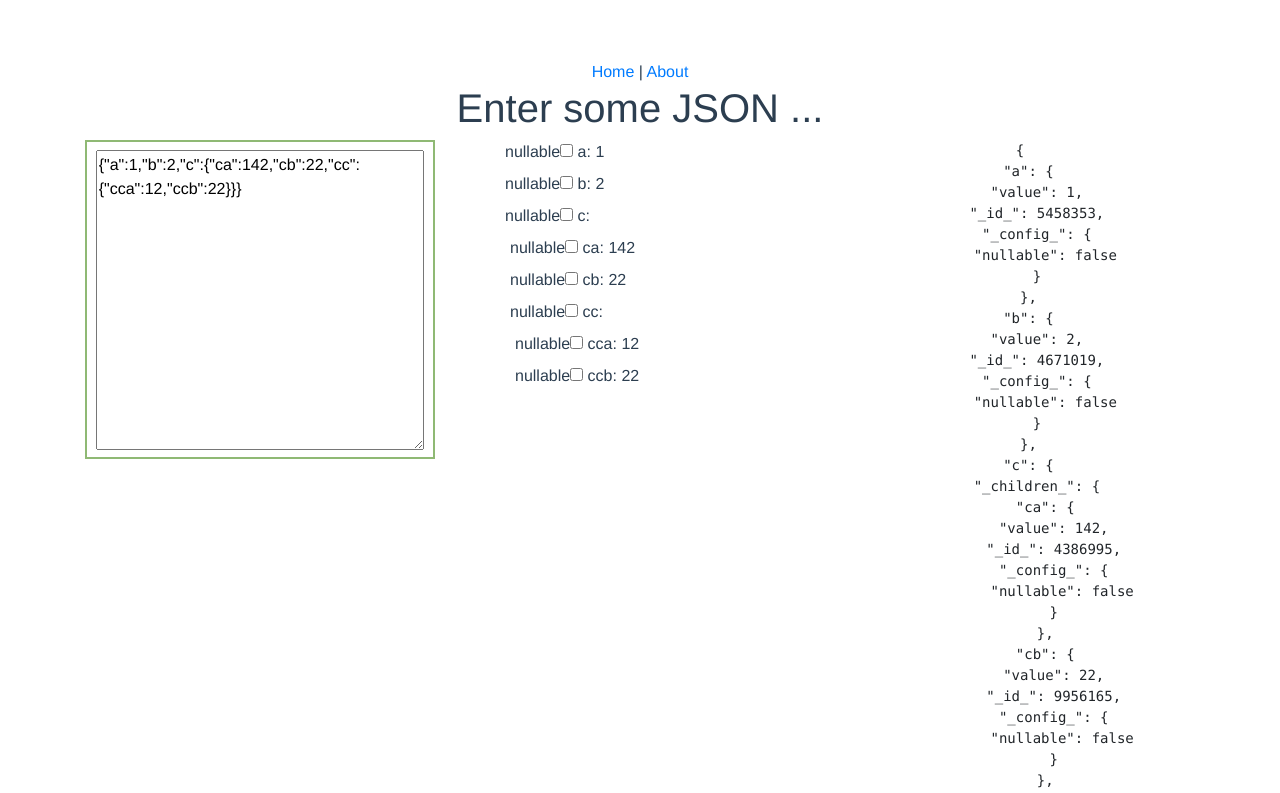
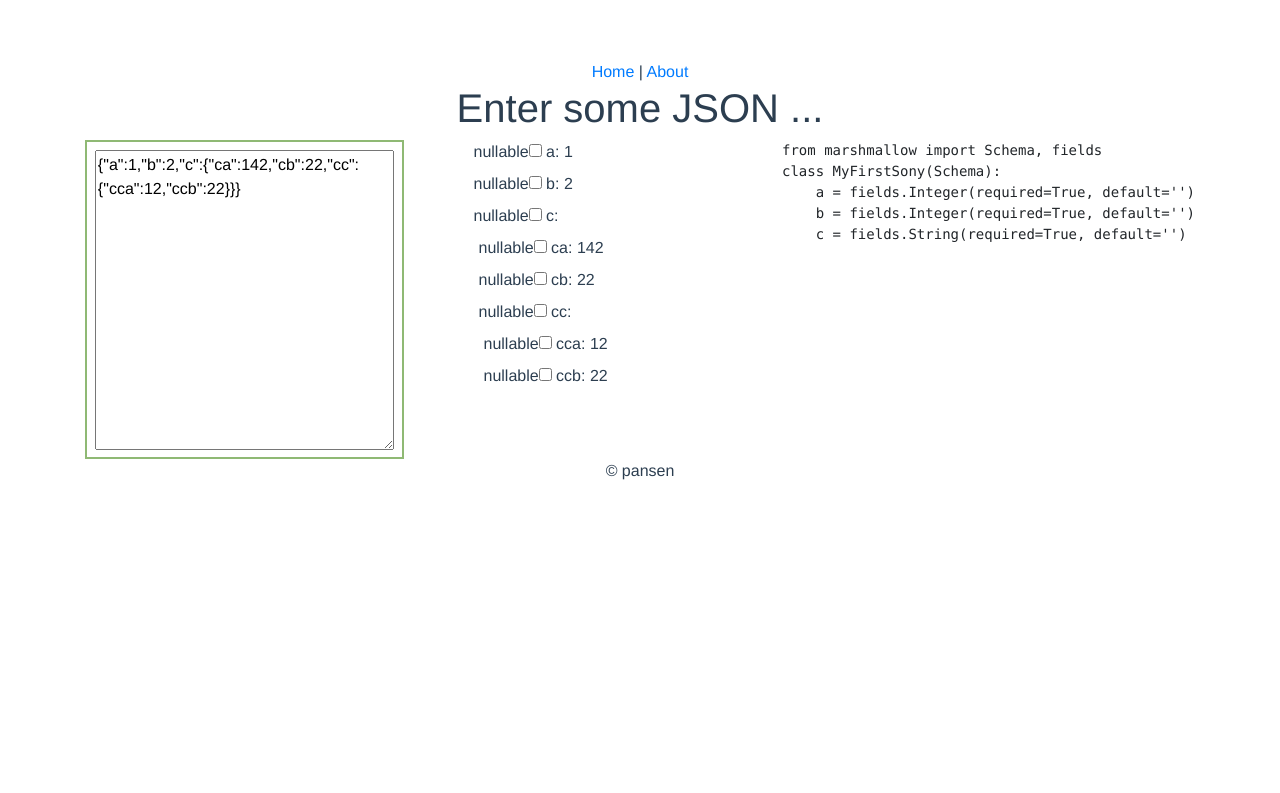
Before and after one commit to pansen/jschonc, a Vue app: page / in a window 1280 px wide. Shown: the top 793 px of the page. Built offline with nearby package versions, Linux system fonts and the light colour scheme.

Commit message:
Do some proto-rendering

```diff
--- a/src/components/OutputRenderer.vue
+++ b/src/components/OutputRenderer.vue
@@ -1,10 +1,32 @@
 <template>
   <div class="zt-output-renderer">
-    <pre>{{ $props.object_ }}</pre>
+    <pre>{{ rendered }}</pre>
   </div>
 </template>
 
 <script>
+  function renderSchemaClass (className, jsonProcessed, indent) {
+    const _intent = 4;
+    let def = `${' '.repeat(indent * _intent)}from marshmallow import Schema, fields\n`;
+    def += `${' '.repeat(indent * _intent)}class ${className}(Schema):\n`;
+    for (const k in jsonProcessed) {
+      const v = jsonProcessed[k];
+      const required = v._config_.nullable ? 'False' : 'True';
+      let fieldType;
+
+      if (typeof v.value === "number") {
+        if (typeof v.value === "number" && !Number.isInteger(v.value)) {
+          fieldType = 'Float';
+        } else {
+          fieldType = 'Integer';
+        }
+      } else {
+        fieldType = 'String';
+      }
+      def += `${' '.repeat((indent + 1) * _intent)}${k} = fields.${fieldType}(required=${required}, default='')\n`
+    }
+    return def
+  }
 
   export default {
     props: {
@@ -12,6 +34,12 @@
         required: true
       },
     },
+
+    computed: {
+      rendered () {
+        return renderSchemaClass('MyFirstSony', this.$props.object_, 0);
+      },
+    }
   }
 </script>
 
@@ -20,4 +48,8 @@
   div.filters {
     border: 1px solid #efefef;
   }
+
+  div.zt-output-renderer pre {
+    text-align: left;
+  }
 </style>
```
